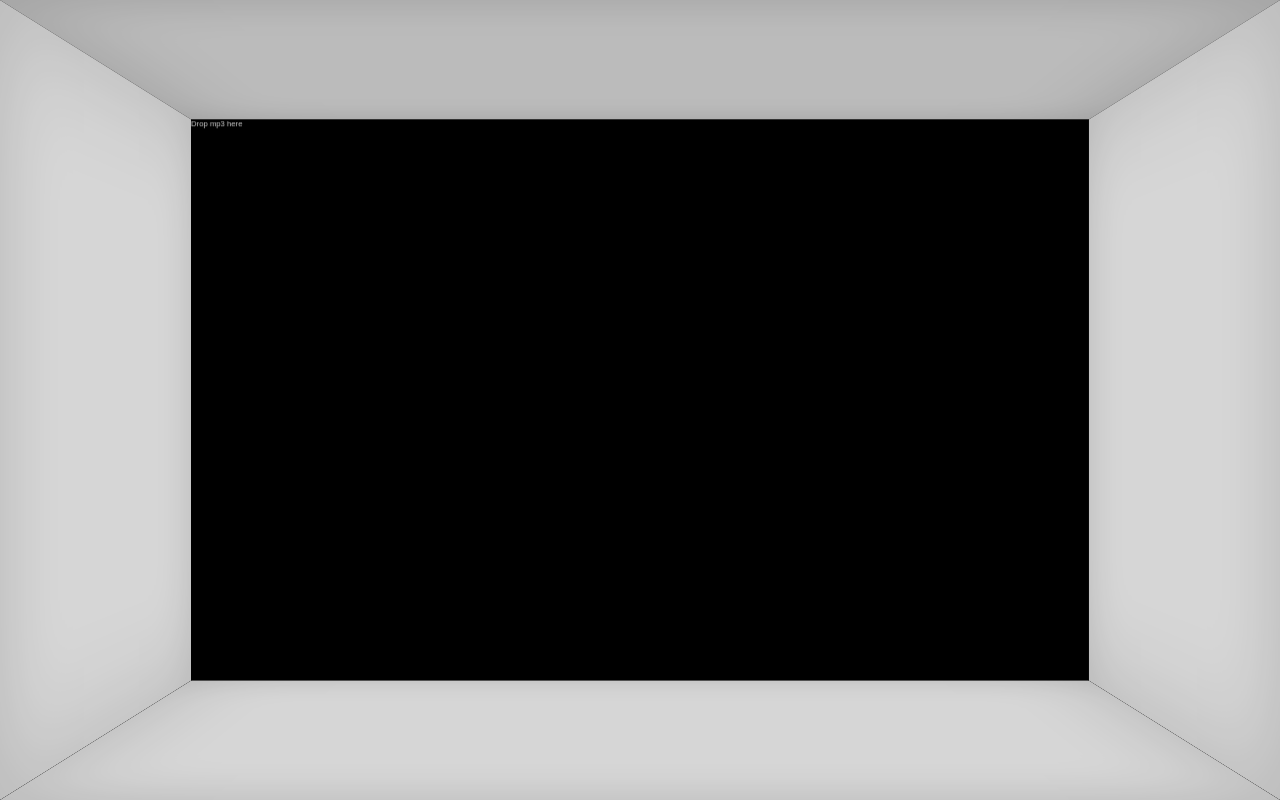
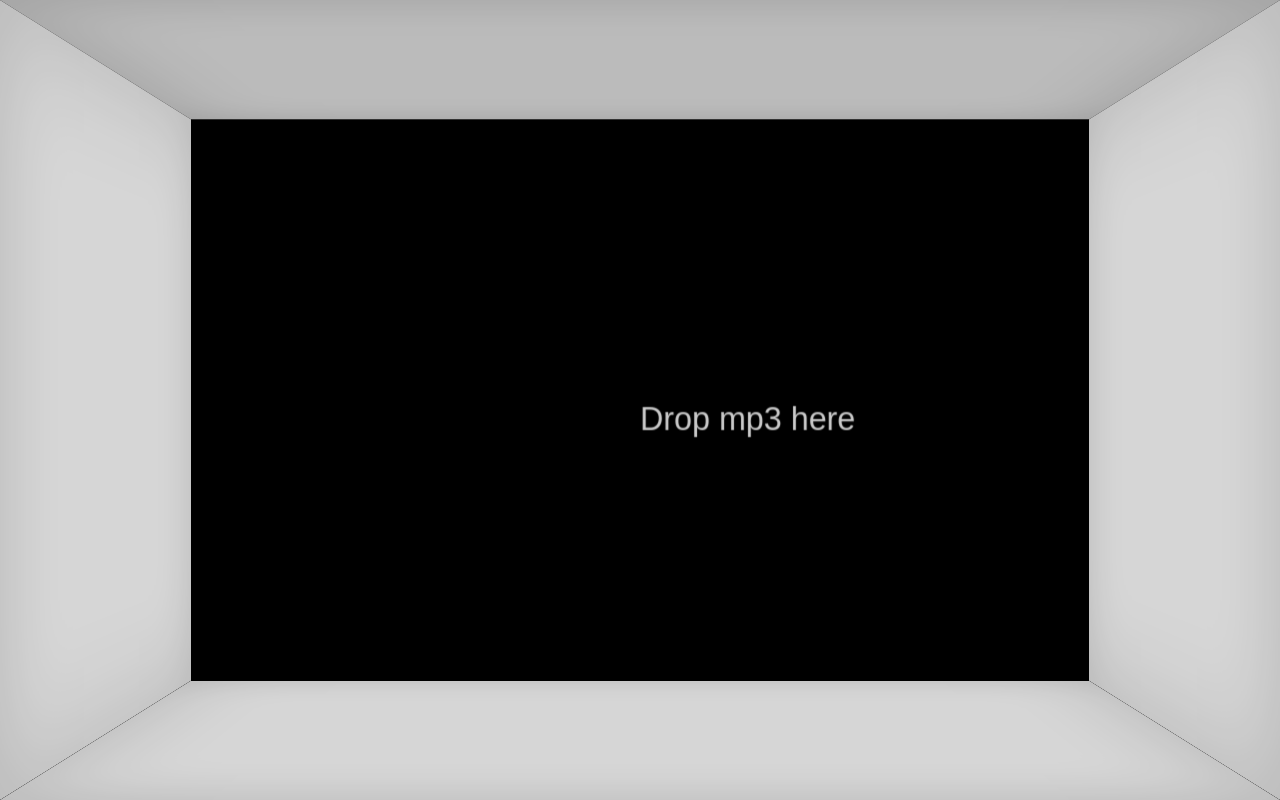
Before and after one commit to deepak1556/stirling-mix, a plain HTML site: page index.html in a window 1280 px wide. Drawn offline with Linux system fonts and the light colour scheme.

Commit message:
Update style.css

```diff
--- a/css/style.css
+++ b/css/style.css
@@ -116,3 +116,11 @@ html, body {
 			transform: translateZ(-595px);
 	background-color: #000000;
 }
+
+#loading {
+	font-size: 46px;
+	position: absolute;
+	top: 50%;
+    	left: 50%;
+	width: 100%;
+}
```
